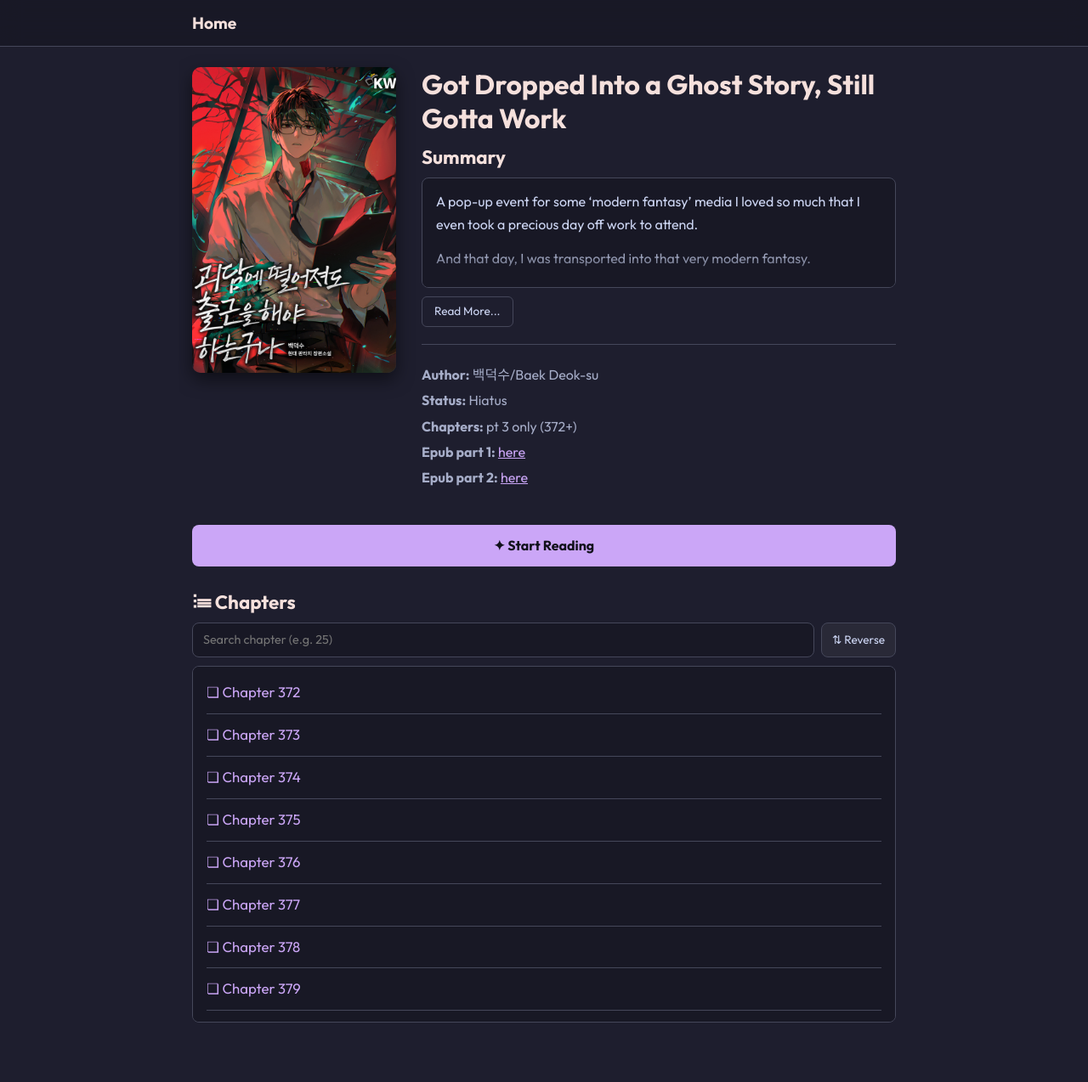
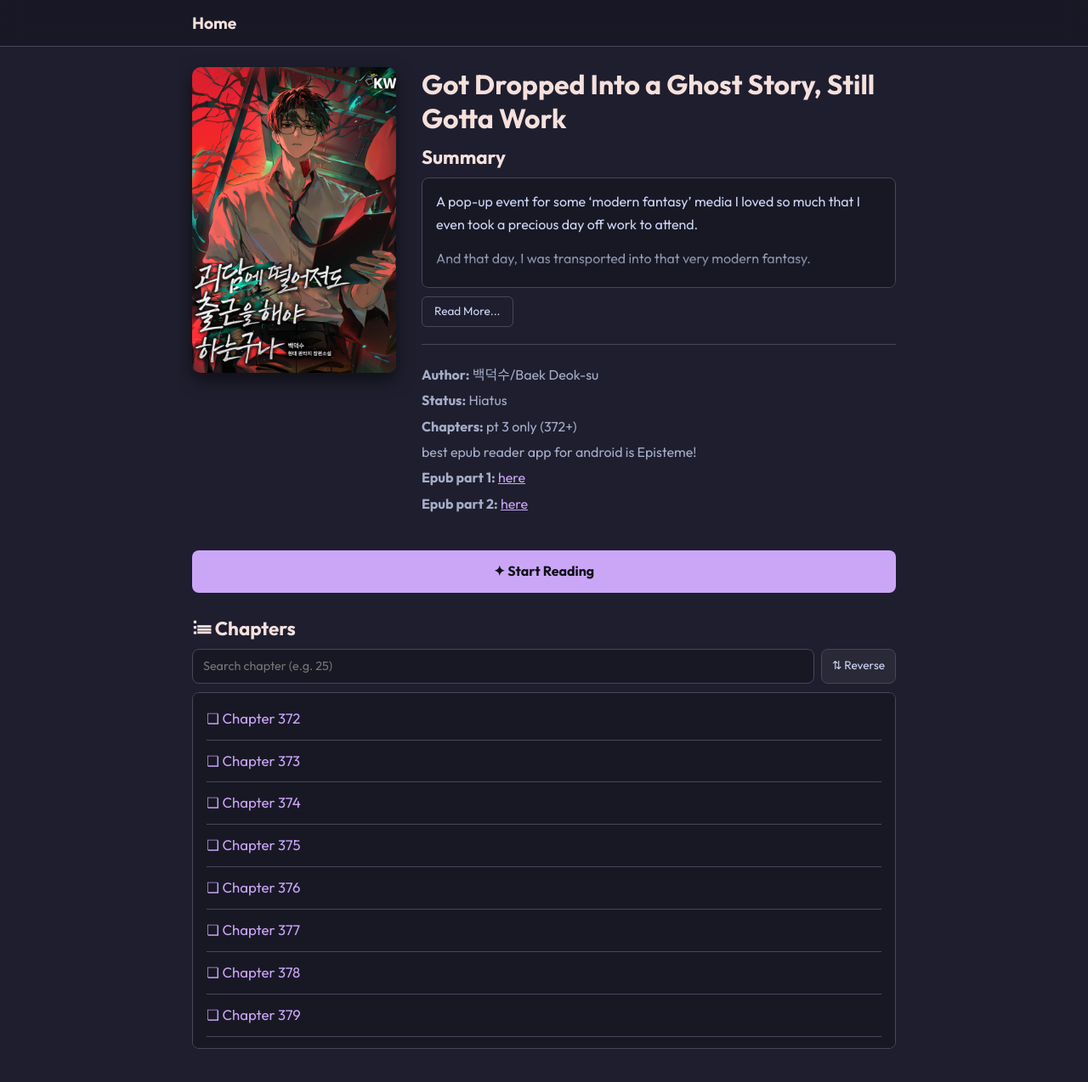
Before and after one commit to soleumn/soleumn.github.io, a Jekyll site: the page built from _novels/gsgw.md, in a window 1280 px wide and 1295 px high. Shown: the top 1274 px of the window at 85% size. Built offline with Jekyll 4.4.1, drawn with Linux system fonts in a browser that asks for light colours.

Commit message:
Update gsgw.md

```diff
--- a/_novels/gsgw.md
+++ b/_novels/gsgw.md
@@ -11,6 +11,7 @@ order: 1                 # ordem na home (1 aparece primeiro)
 links:
   - { name: Epub part 1, url: "https://drive.google.com/file/d/1MzowaspjJpdgMSc_CJIS2ot721m7CmkB/view?usp=sharing" }
   - { name: Epub part 2, url: "https://drive.google.com/file/d/1Sn0boYmOvHHXO4ig9hnCLaYRIW0NGWm0/view?usp=drive_link" }
+desc: best epub reader app for android is Episteme!
 ---
 A pop-up event for some ‘modern fantasy’ media I loved so much that I even took a precious day off work to attend.
 
```
